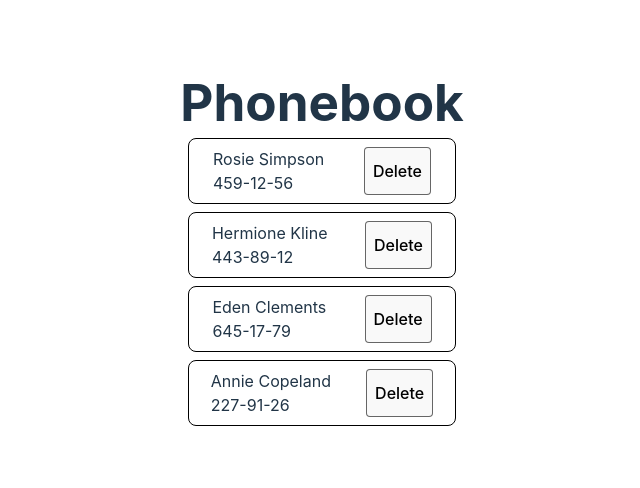
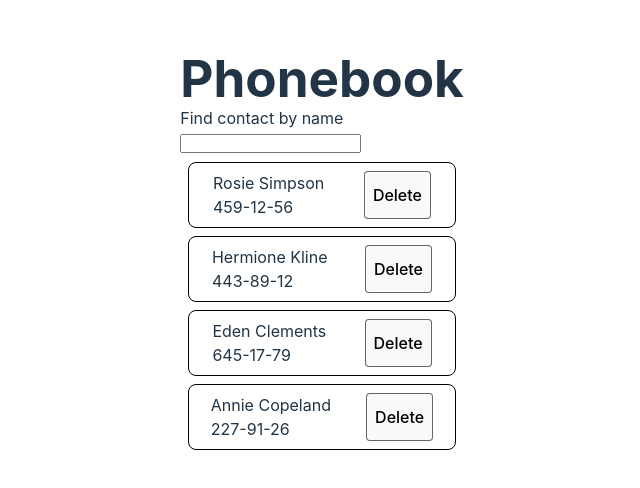
Before and after one commit to AlexandraSavenko/goit-react-hw-03, a React (Vite) app: page / in a window 1280 px wide. Shown: the part 146-634 px from the top of the page, without its empty margins (318-958 px from the left). Built offline with nearby package versions, Linux system fonts and the light colour scheme.

Commit message:
SearchBox added

```diff
--- a/src/App.jsx
+++ b/src/App.jsx
@@ -1,8 +1,7 @@
 import { useState } from "react";
 import ContactList from "./components/ContactList/ContactList";
-// import reactLogo from './assets/react.svg'
-// import viteLogo from '/vite.svg'
 import "./App.css";
+import SearchBox from "./components/SearchBox/SearchBox";
 
 function App() {
   const [contacts, setContact] = useState([
@@ -11,10 +10,16 @@ function App() {
     { id: "id-3", name: "Eden Clements", number: "645-17-79" },
     { id: "id-4", name: "Annie Copeland", number: "227-91-26" },
   ]);
+  const [filter, setFilter] = useState("");
+  const visibleNumbers = contacts.filter((contact) => {
+    return contact.name.toLowerCase().includes(filter.toLowerCase());
+  });
+
   return (
     <div>
       <h1>Phonebook</h1>
-      <ContactList contArr={contacts} />
+      <SearchBox value={filter} onFilter={setFilter} />
+      <ContactList contArr={visibleNumbers} />
     </div>
   );
 }
--- a/src/components/SearchBox/SearchBox.jsx
+++ b/src/components/SearchBox/SearchBox.jsx
@@ -0,0 +1,12 @@
+export default function SearchBox({ value, onFilter }) {
+  return (
+    <div>
+      <p>Find contact by name</p>
+      <input
+        type="text"
+        value={value}
+        onChange={(e) => onFilter(e.target.value)}
+      />
+    </div>
+  );
+}
```
